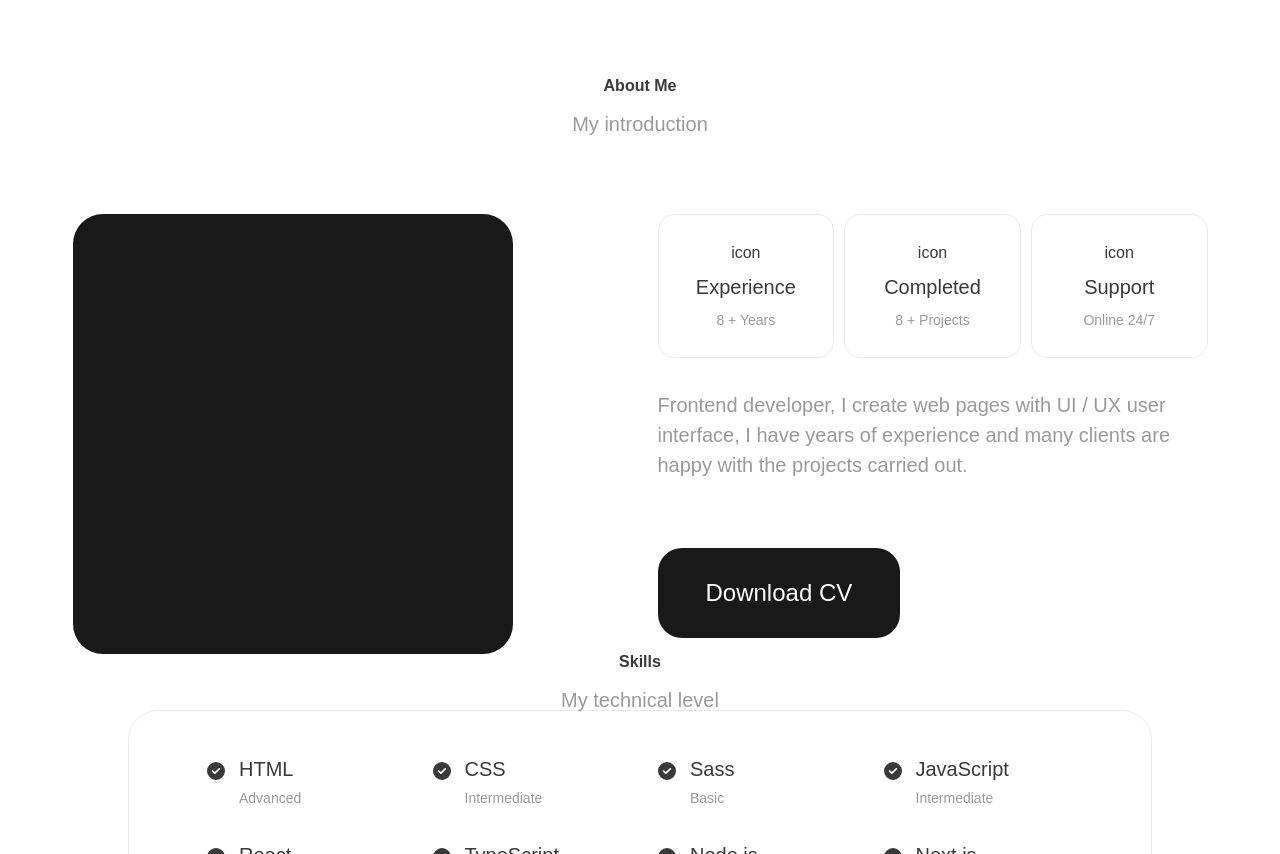
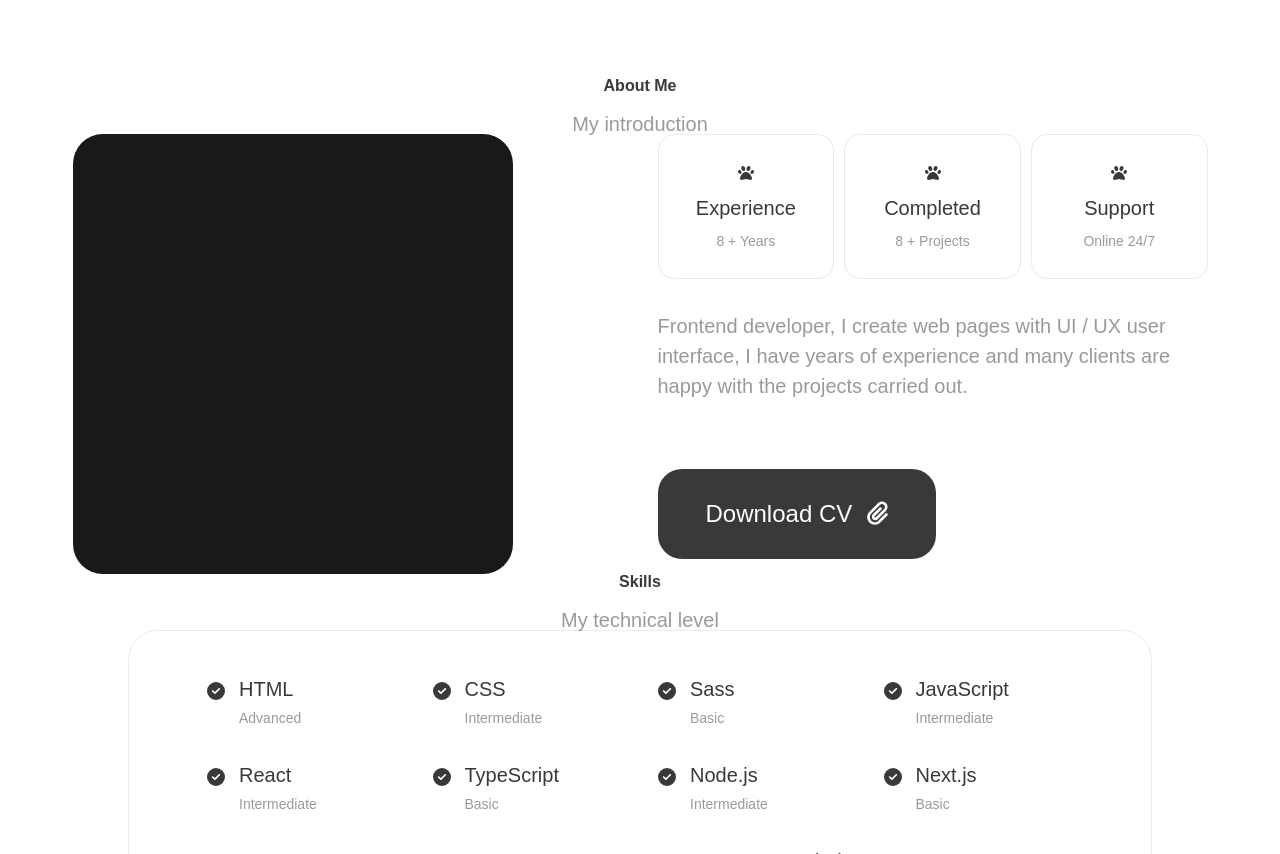
Before and after one commit to jangjihoon96/NextJsPortfolio, a Next.js app: page / in a window 1280 px wide. Shown: the part 960-1814 px from the top of the page. Built offline with nearby package versions, Linux system fonts and the light colour scheme; a web font is replaced by a local one.

Commit message:
feat: Fontawesome icon 적용 및 버튼 컴포넌트 변경
- 필요 아이콘 적용
- 재사용성을 위해 기존 버튼 삭제 후 컴포넌트 제작

```diff
--- a/app/components/main/about/about.tsx
+++ b/app/components/main/about/about.tsx
@@ -2,7 +2,10 @@ import styled from "styled-components";
 import Description from "../../text/description";
 import Title from "../../text/title";
 import AboutList from "./aboutList";
-import DownloadButton from "./downloadButton";
+import BigButton from "../bigButton";
+import { faPaperclip } from "@fortawesome/free-solid-svg-icons";
+import { FontAwesomeIcon } from "@fortawesome/react-fontawesome";
+
 export default function About() {
   return (
     <section>
@@ -17,7 +20,9 @@ export default function About() {
             I have years of experience and many clients are happy with the
             projects carried out.
           </p>
-          <DownloadButton>Download CV</DownloadButton>
+          <BigButton>
+            Download CV <FontAwesomeIcon icon={faPaperclip} className="icon" />
+          </BigButton>
         </StyledAboutContents>
       </StyledAboutContainer>
     </section>
@@ -28,7 +33,6 @@ const StyledAboutContainer = styled.div`
   display: flex;
   flex-flow: row nowrap;
   justify-content: space-around;
-  margin-top: 5rem;
 `;
 
 const StyledAboutImage = styled.div`
--- a/app/components/main/about/aboutList.tsx
+++ b/app/components/main/about/aboutList.tsx
@@ -1,20 +1,28 @@
 import styled from "styled-components";
+import { faPaw } from "@fortawesome/free-solid-svg-icons";
+import { FontAwesomeIcon } from "@fortawesome/react-fontawesome";
 
 export default function AboutList() {
   return (
     <StyledList>
       <li>
-        <span className="icon">icon</span>
+        <span className="icon">
+          <FontAwesomeIcon icon={faPaw} className="icon" />
+        </span>
         <span className="title">Experience</span>
         <span className="desc">8 + Years</span>
       </li>
       <li>
-        <span className="icon">icon</span>
+        <span className="icon">
+          <FontAwesomeIcon icon={faPaw} className="icon" />
+        </span>
         <span className="title">Completed</span>
         <span className="desc">8 + Projects</span>
       </li>
       <li>
-        <span className="icon">icon</span>
+        <span className="icon">
+          <FontAwesomeIcon icon={faPaw} className="icon" />
+        </span>
         <span className="title">Support</span>
         <span className="desc">Online 24/7</span>
       </li>
--- /dev/null
+++ b/app/components/main/bigButton.tsx
@@ -0,0 +1,24 @@
+import { ReactNode } from "react";
+import styled from "styled-components";
+
+export default function BigButton({ children }: { children: ReactNode }) {
+  return <StyledBigButton>{children}</StyledBigButton>;
+}
+
+const StyledBigButton = styled.button`
+  padding: 0 3rem;
+  height: 5.625rem;
+  margin-top: 4.25rem;
+  border: none;
+  background-color: var(--dark);
+  font-size: var(--text-lg);
+  color: var(--white);
+  border-radius: 1.5rem;
+  cursor: pointer;
+  .icon {
+    margin-left: 0.5rem;
+  }
+  &:hover {
+    background-color: var(--black);
+  }
+`;
--- a/app/components/main/main/main.tsx
+++ b/app/components/main/main/main.tsx
@@ -1,6 +1,9 @@
 import styled from "styled-components";
 import Image from "next/image";
 import ScrollAni from "./scrollAni";
+import BigButton from "../bigButton";
+import { faPaperPlane } from "@fortawesome/free-solid-svg-icons";
+import { FontAwesomeIcon } from "@fortawesome/react-fontawesome";
 export default function Main() {
   const snsList = [
     {
@@ -35,7 +38,9 @@ export default function Main() {
           I&apos;m creative designer based in New York, and I&apos;m very
           passionate and dedicated to my work
         </p>
-        <button>Say Hello</button>
+        <BigButton>
+          Say Hello <FontAwesomeIcon icon={faPaperPlane} className="icon" />
+        </BigButton>
       </StyledMainText>
       <StyledMainImage>이미지 들어갈 장소</StyledMainImage>
       <StyledSnsList>
@@ -65,7 +70,6 @@ export default function Main() {
 const StyledMain = styled.main`
   width: 100%;
   height: 60.5rem;
-  /* background-color: red; */
   position: relative;
 `;
 const StyledMainText = styled.div`
@@ -106,22 +110,6 @@ const StyledMainText = styled.div`
     width: 33.75rem;
     line-height: 1.5;
     color: var(--gray);
-  }
-  button {
-    width: 15.625rem;
-    height: 5.625rem;
-    margin-top: 4.25rem;
-    border: none;
-    background-color: var(--black);
-    font-size: var(--text-lg);
-    color: var(--white);
-    border-radius: 1.5rem;
-    cursor: pointer;
-    &:hover {
-      border: 2px solid var(--dark);
-      background-color: var(--white);
-      color: var(--dark);
-    }
   }
 `;
 
```
